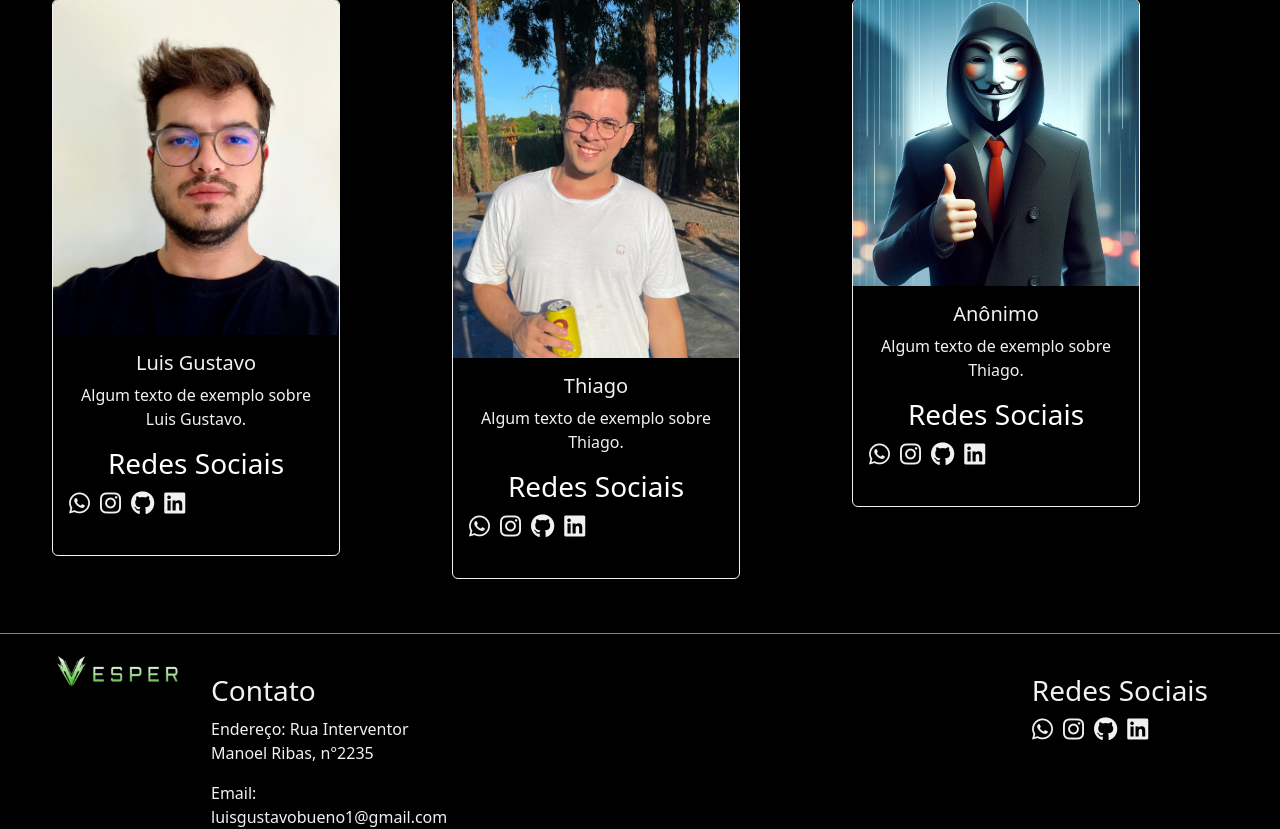
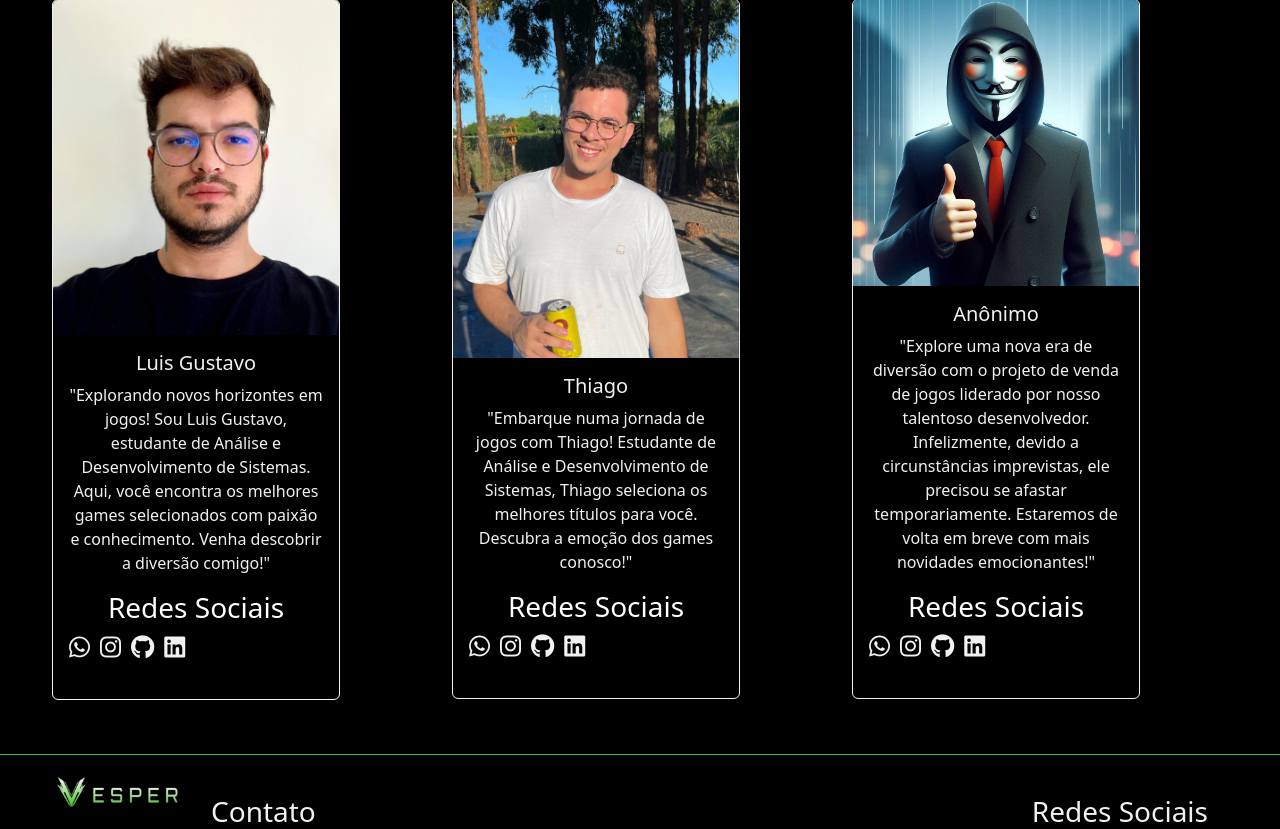
Before and after one commit to luisgustavobuenoo/techforge-site2, a PHP site: page /projetotech2/quemsomos in a window 1280 px wide. Shown: the part 180-1009 px from the top of the page. Run offline with PHP 8.4, Linux system fonts and the light colour scheme.

Commit message:
jogos incluidos e formulario validado

```diff
--- a/paginas/Quemsomos.php
+++ b/paginas/Quemsomos.php
@@ -24,7 +24,7 @@
                 <img src="images/luisg.jpg" class="card-img-top" alt="Foto de Luis Gustavo">
                 <div class="card-body">
                     <h5 class="card-title">Luis Gustavo</h5>
-                    <p class="card-text">Algum texto de exemplo sobre Luis Gustavo.</p>
+                    <p class="card-text">"Explorando novos horizontes em jogos! Sou Luis Gustavo, estudante de Análise e Desenvolvimento de Sistemas. Aqui, você encontra os melhores games selecionados com paixão e conhecimento. Venha descobrir a diversão comigo!"</p>
                     <div class="footer-section social-section">
                         <h3>Redes Sociais</h3>
                         <ul class="social-icons" data-aos="flip-left">
@@ -42,7 +42,7 @@
                 <img src="images/thiago.jpg" class="card-img-top" alt="Foto de Thiago">
                 <div class="card-body">
                     <h5 class="card-title">Thiago</h5>
-                    <p class="card-text">Algum texto de exemplo sobre Thiago.</p>
+                    <p class="card-text">"Embarque numa jornada de jogos com Thiago! Estudante de Análise e Desenvolvimento de Sistemas, Thiago seleciona os melhores títulos para você. Descubra a emoção dos games conosco!"</p>
                     <div class="footer-section social-section">
                         <h3>Redes Sociais</h3>
                         <ul class="social-icons" data-aos="flip-left">
@@ -60,7 +60,7 @@
                 <img src="images/anonimo.jpeg" class="card-img-top" alt="Foto de Thiago">
                 <div class="card-body">
                     <h5 class="card-title">Anônimo</h5>
-                    <p class="card-text">Algum texto de exemplo sobre Thiago.</p>
+                    <p class="card-text">"Explore uma nova era de diversão com o projeto de venda de jogos liderado por nosso talentoso desenvolvedor. Infelizmente, devido a circunstâncias imprevistas, ele precisou se afastar temporariamente. Estaremos de volta em breve com mais novidades emocionantes!"</p>
                     <div class="footer-section social-section">
                         <h3>Redes Sociais</h3>
                         <ul class="social-icons" data-aos="flip-left">
@@ -76,6 +76,7 @@
     </div>
 </div>
 
+
 </main>
 
 </body>
```
Also changed, not shown: paginas/erro.php (+17 -0 lines), style.css (line endings or trailing spaces).
